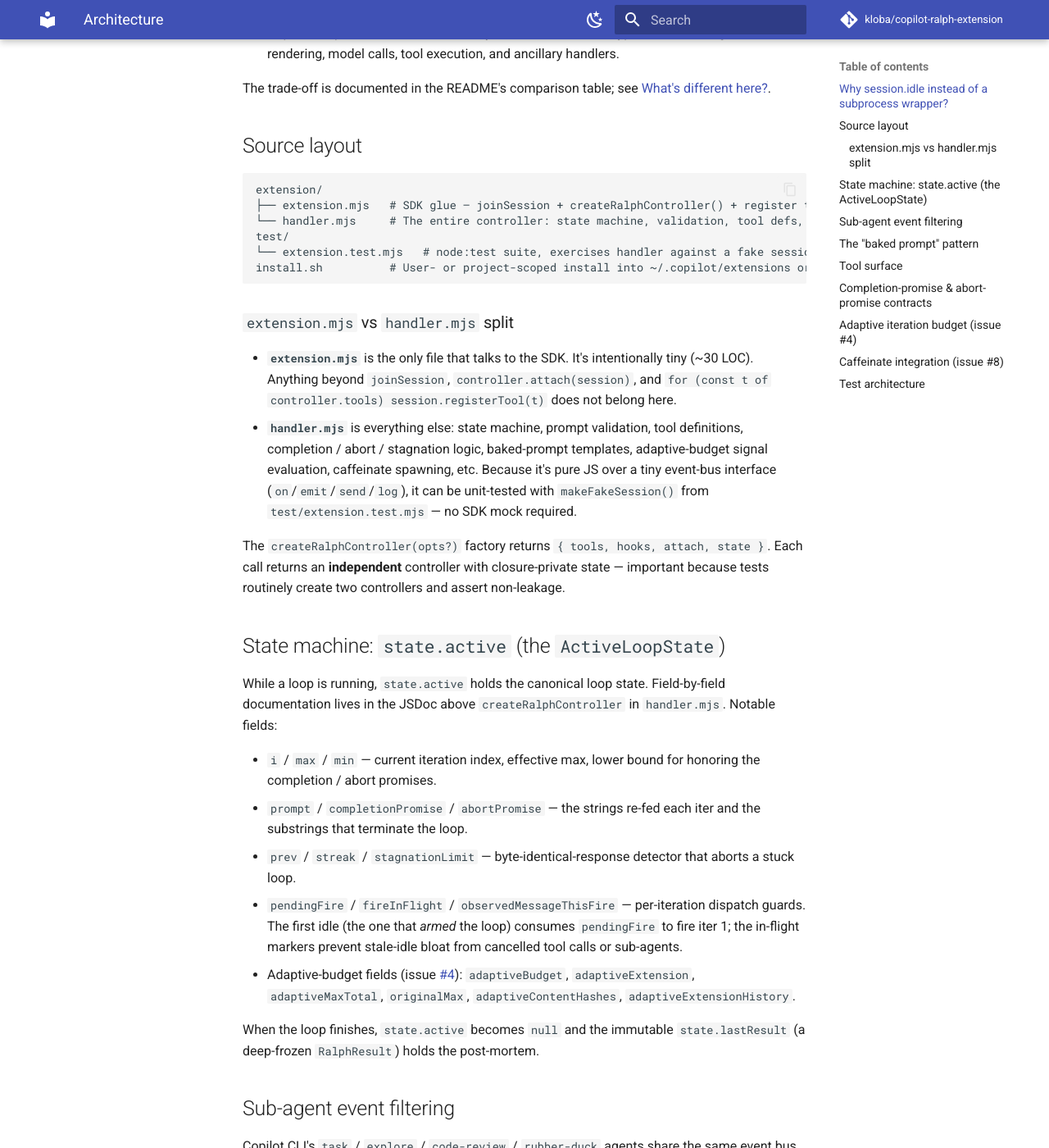
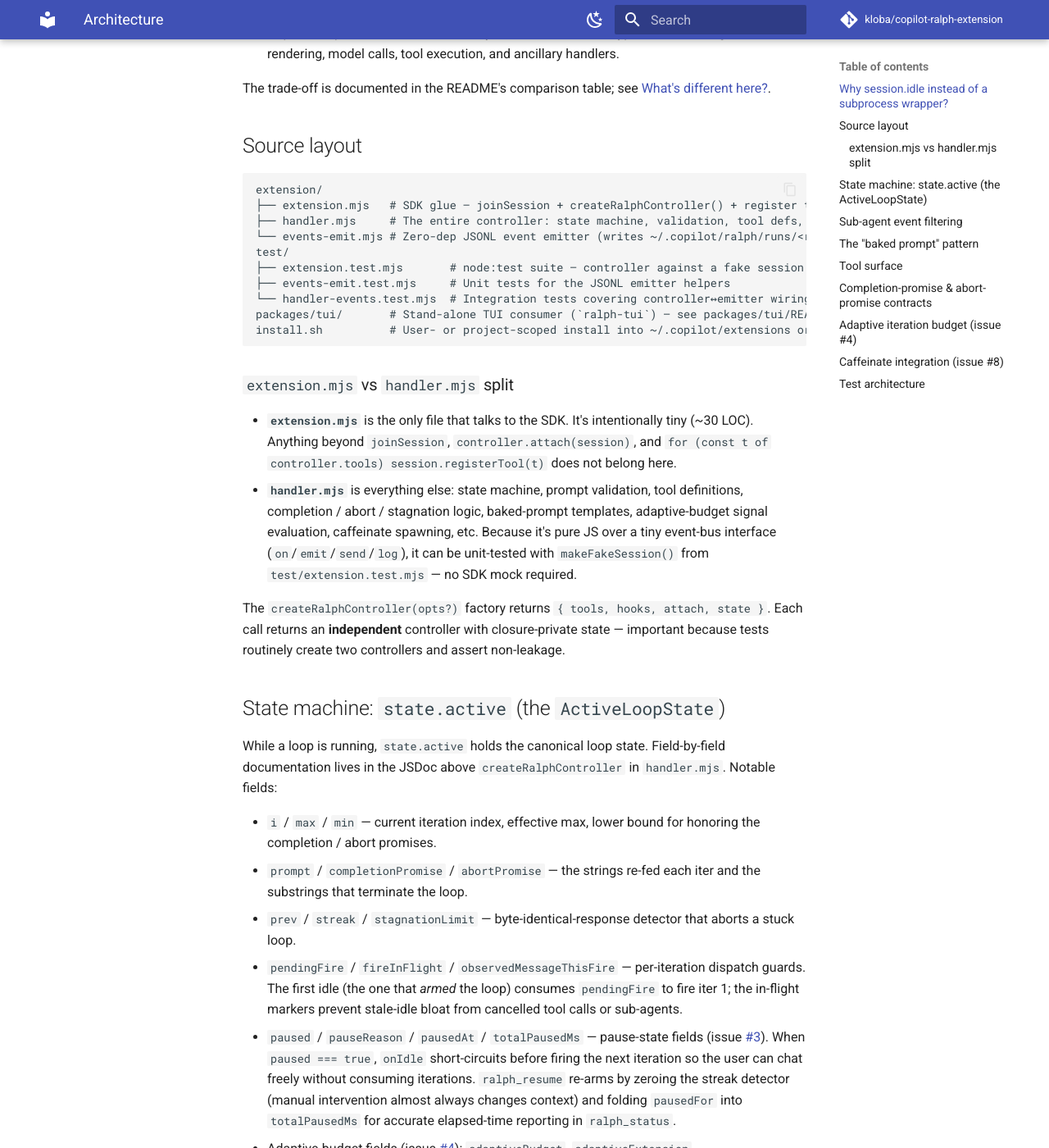
Before and after one commit to kloba/copilot-ralph-extension, an MkDocs documentation site: the page built from docs/ARCHITECTURE.md, in a window 1280 px wide and 1400 px high, scrolled down 680 px. Shown: the whole window at 82% size. Built offline with MkDocs 1.6.1 and Material for MkDocs 9.7.7, drawn with Linux system fonts in a browser that asks for light colours; comment, search, counter and statistics services are not loaded; some of the changed text lies outside the part shown.

Commit message:
docs(architecture): fix tool-surface drift; add docs↔code drift guard
docs/ARCHITECTURE.md had drifted from the shipped code in
three places:

  1. The Source layout tree did not mention
     extension/events-emit.mjs, test/events-emit.test.mjs,
     test/handler-events.test.mjs, or packages/tui/.
  2. The Tool surface table was missing rows for
     ralph_pause and ralph_resume, even though both have
     shipped (issue #3) and are registered by every
     controller.
  3. Notable fields list under "State machine" did not
     mention the pause-state fields (paused / pauseReason
     / pausedAt / totalPausedMs) or the streak-zeroing /
     totalPausedMs accounting on resume.

Update all three sections so a new contributor reading
this file sees the same surface the code exposes.

Add a regression test ("ARCHITECTURE.md tool surface
table lists every registered tool") that walks
controller.tools and asserts every registered name
appears in the table. The next tool addition that
forgets to update the doc will fail this test.

410/410 tests pass (409 → 410).

Co-authored-by: Copilot <223556219+Copilot@users.noreply.github.com>
Co-authored-by: copilot-ralph <copilot-ralph@users.noreply.github.com>

````diff
--- a/docs/ARCHITECTURE.md
+++ b/docs/ARCHITECTURE.md
@@ -20,9 +20,13 @@ The trade-off is documented in the README's comparison table; see [What's differ
 ```
 extension/
 ├── extension.mjs   # SDK glue — joinSession + createRalphController() + register tools/hooks
-└── handler.mjs     # The entire controller: state machine, validation, tool defs, baked prompts
+├── handler.mjs     # The entire controller: state machine, validation, tool defs, baked prompts
+└── events-emit.mjs # Zero-dep JSONL event emitter (writes ~/.copilot/ralph/runs/<runId>/events.jsonl)
 test/
-└── extension.test.mjs   # node:test suite, exercises handler against a fake session
+├── extension.test.mjs       # node:test suite — controller against a fake session
+├── events-emit.test.mjs     # Unit tests for the JSONL emitter helpers
+└── handler-events.test.mjs  # Integration tests covering controller↔emitter wiring
+packages/tui/       # Stand-alone TUI consumer (`ralph-tui`) — see packages/tui/README.md
 install.sh          # User- or project-scoped install into ~/.copilot/extensions or .github/extensions
 ```
 
@@ -41,6 +45,7 @@ While a loop is running, `state.active` holds the canonical loop state. Field-by
 - `prompt` / `completionPromise` / `abortPromise` — the strings re-fed each iter and the substrings that terminate the loop.
 - `prev` / `streak` / `stagnationLimit` — byte-identical-response detector that aborts a stuck loop.
 - `pendingFire` / `fireInFlight` / `observedMessageThisFire` — per-iteration dispatch guards. The first idle (the one that *armed* the loop) consumes `pendingFire` to fire iter 1; the in-flight markers prevent stale-idle bloat from cancelled tool calls or sub-agents.
+- `paused` / `pauseReason` / `pausedAt` / `totalPausedMs` — pause-state fields (issue [#3](https://github.com/kloba/copilot-ralph-extension/issues/3)). When `paused === true`, `onIdle` short-circuits before firing the next iteration so the user can chat freely without consuming iterations. `ralph_resume` re-arms by zeroing the streak detector (manual intervention almost always changes context) and folding `pausedFor` into `totalPausedMs` for accurate elapsed-time reporting in `ralph_status`.
 - Adaptive-budget fields (issue [#4](https://github.com/kloba/copilot-ralph-extension/issues/4)): `adaptiveBudget`, `adaptiveExtension`, `adaptiveMaxTotal`, `originalMax`, `adaptiveContentHashes`, `adaptiveExtensionHistory`.
 
 When the loop finishes, `state.active` becomes `null` and the immutable `state.lastResult` (a deep-frozen `RalphResult`) holds the post-mortem.
@@ -62,6 +67,8 @@ The baked prompts include hard-coded `COMPLETE` / `ABORT_…` tokens and `min_it
 | `ralph_loop` | Generic re-fed-prompt loop | One loop at a time. Returns immediately after arming. Driven by `session.idle`. |
 | `ralph_stop` | Cancel the active loop | Returns failure if no loop is active. Optional `reason` string is recorded as `note` on the result. |
 | `ralph_status` | Live structured snapshot of the active loop | Issue [#5](https://github.com/kloba/copilot-ralph-extension/issues/5) — read-only; safe to call mid-loop. |
+| `ralph_pause` | Pause the active loop without losing state | Issue [#3](https://github.com/kloba/copilot-ralph-extension/issues/3). Idempotent; `onIdle` short-circuits while `paused === true`. Returns failure if no loop is active. |
+| `ralph_resume` | Resume a paused loop | Returns failure if no loop is active or the loop is not paused. Stagnation streak is reset on resume. |
 | `self_improve` | Baked SDLC self-improvement prompt | Wraps `armLoop` with `PROMPT_SELF_IMPROVE`. Honors `focus` for narrowing scope. |
 | `grow_project` | Baked backlog-grooming + execution loop | Wraps `armLoop` with `PROMPT_GROW_PROJECT`. Drives `gh` CLI calls. |
 
````
Also changed, not shown: CHANGELOG.md (+20 -0 lines), 1 other file.
